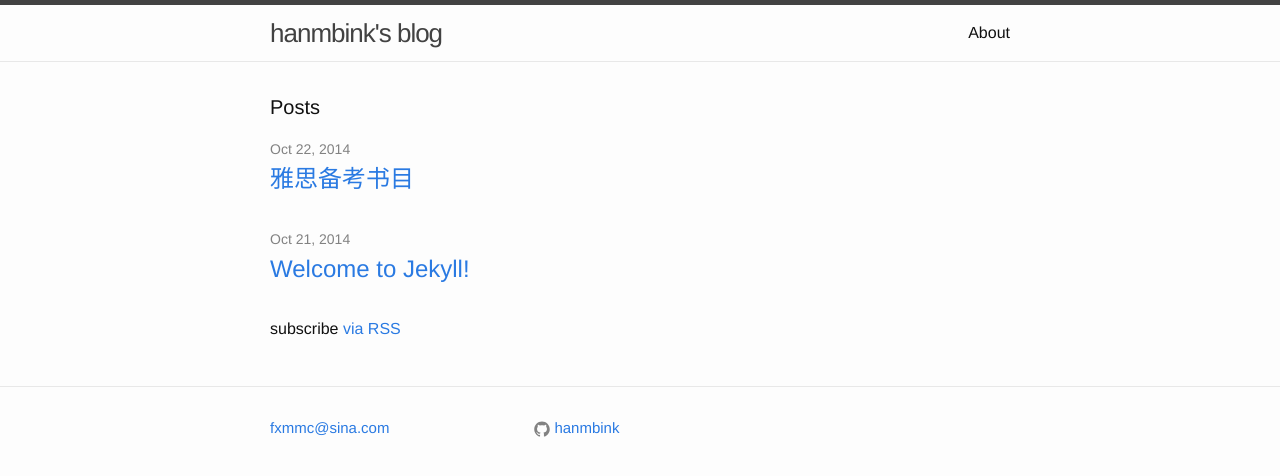
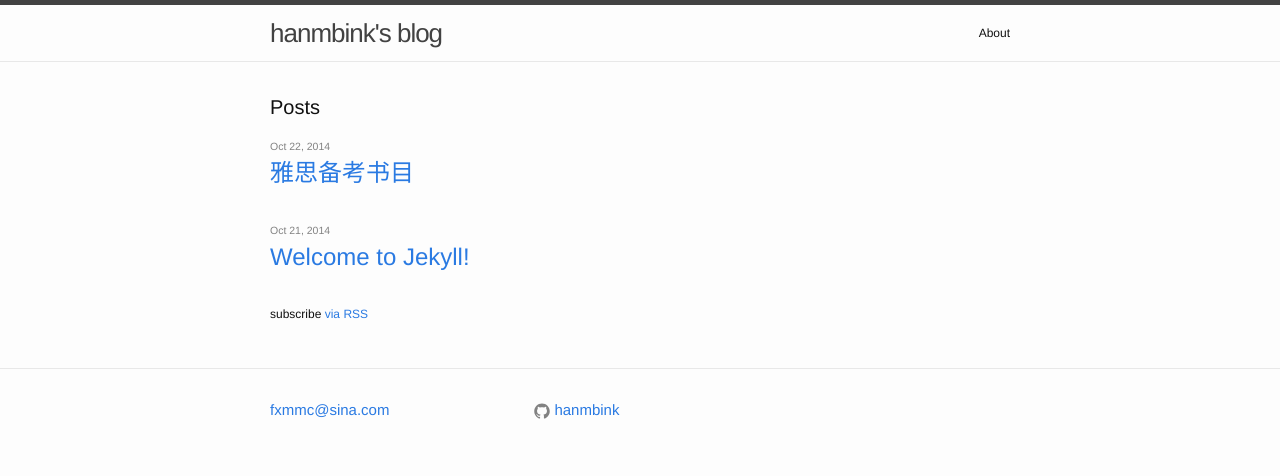
Before and after one commit to binkwang/hanmbink.github.io, a Jekyll site: the page built from index.html, in a window 1280 px wide. Shown: the top 476 px of the page. Built offline with Jekyll 4.4.1, drawn with Linux system fonts in a browser that asks for light colours.

Commit message:
modify main.scss font

```diff
--- a/css/main.scss
+++ b/css/main.scss
@@ -7,7 +7,7 @@
 
 // Our variables
 $base-font-family: Helvetica, Arial, sans-serif;
-$base-font-size:   16px;
+$base-font-size:   12px;
 $small-font-size:  $base-font-size * 0.875;
 $base-line-height: 1.5;
 
```
Also changed, not shown: 3 other files.
